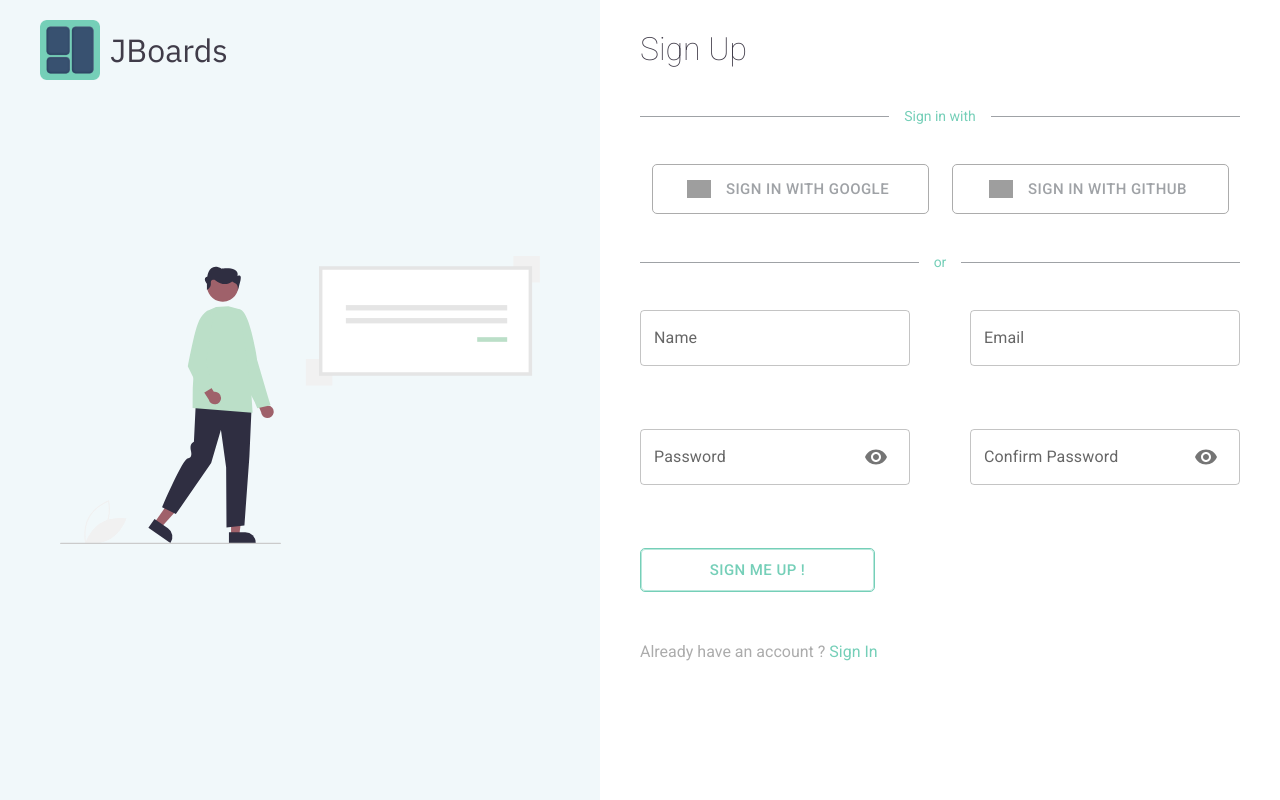
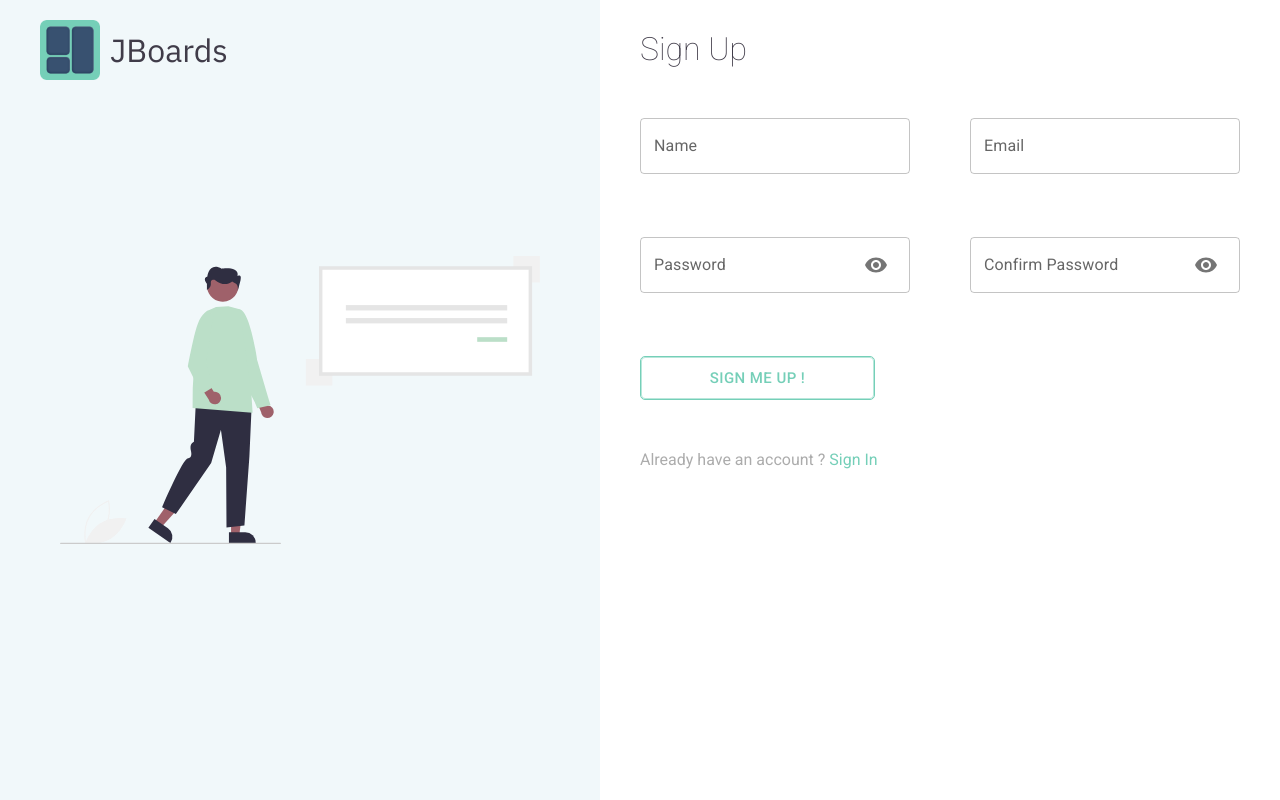
Before and after one commit to JBoards-VIT/JBoards-portal, a React (Create React App) app: page /signup in a window 1280 px wide. Built offline with nearby package versions, Linux system fonts and the light colour scheme; grey boxes are pictures that could not be loaded.

Commit message:
Removed OAuth

```diff
--- a/src/components/Auth/index.js
+++ b/src/components/Auth/index.js
@@ -1,10 +1,7 @@
 import React from 'react'
 import Logo from "../Logo"
-import { Button } from '@mui/material'
-import OAuthButtonTheme from '../../themes/OAuthButtonTheme'
-import { ThemeProvider } from '@mui/material'
 import "./style.scss"
-const Auth = ({ label, image, showOAuth, formComponent }) => {
+const Auth = ({ label, image, formComponent }) => {
     return (
         <div className="auth__page">
             <div className="auth__page__nav">
@@ -17,47 +14,10 @@ const Auth = ({ label, image, showOAuth, formComponent }) => {
             </div>
             <div className="auth__page-right">
                 <h1>{label}</h1>
-                {showOAuth && <OAuth />}
                 {formComponent}
             </div>
         </div>
     )
 }
 
-const OAuth = () => {
-    return (
-        <div className="oauth">
-            <p className="oauth__label"><span>Sign in with</span></p>
-            <div className="oauth__buttons">
-                <OAuthButton
-                    logo="https://cdn.icon-icons.com/icons2/2108/PNG/512/google_icon_130924.png"
-                    label="Google"
-                />
-                <OAuthButton
-                    logo="https://github.githubassets.com/images/modules/logos_page/GitHub-Mark.png"
-                    label="Github"
-                />
-            </div>
-            <p className="oauth__label"><span>or</span></p>
-        </div>
-    )
-}
-
-const OAuthButton = ({ logo, label }) => {
-    return (
-        <ThemeProvider theme={OAuthButtonTheme}>
-            <div className="oauth__button">
-                <Button
-                    type="outlined"
-                    size="large"
-                    fullWidth={true}
-                    startIcon={<img className="oauth__button_img" src={logo} alt={label} />}
-                >
-                    Sign in with {label}
-                </Button >
-            </div >
-        </ThemeProvider>
-    )
-}
-
 export default Auth
--- a/src/pages/Login/style.scss
+++ b/src/pages/Login/style.scss
@@ -5,6 +5,7 @@
   flex-direction: column;
   align-items: flex-start;
   justify-content: center;
+  margin-top: 50px;
 }
 .loginFields {
   display: flex;
--- a/src/pages/MobileHome/index.js
+++ b/src/pages/MobileHome/index.js
@@ -139,7 +139,7 @@ const Project = () => {
                     color="primary"
                     aria-label="add"
                     LinkComponent={Link}
-                    to="/project/add"
+                    to="/project/addproject"
                 >
                     <AddIcon />
                 </Fab>
--- a/src/themes/OAuthButtonTheme.js
+++ /dev/null
@@ -1,10 +0,0 @@
-import { createTheme } from '@mui/material/styles';
-let OAuthButtonTheme = createTheme({
-    palette: {
-        primary: {
-            main: '#9fa2a6',
-        },
-    },
-});
-
-export default OAuthButtonTheme;
```
